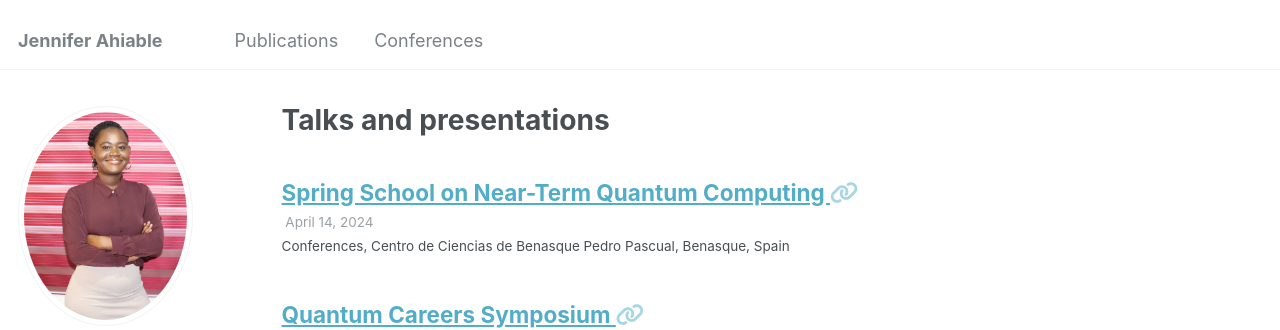
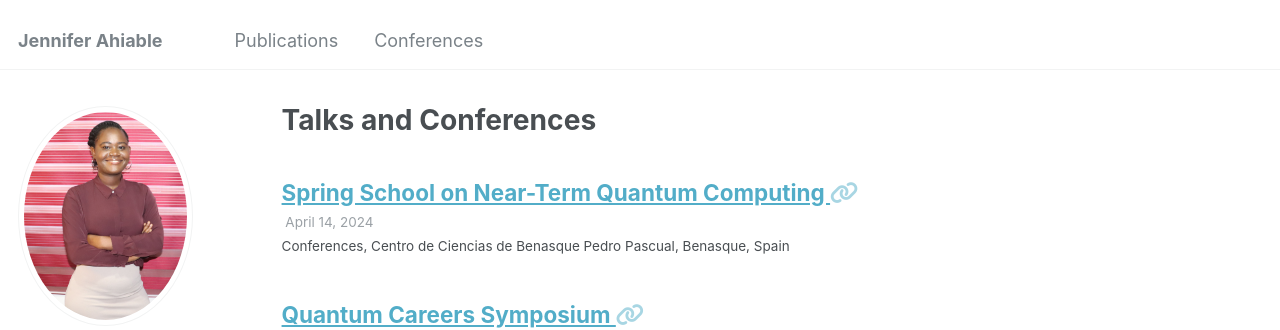
Before and after one commit to jennquantum/jenniferahiable, a Jekyll site: the page built from _pages/talks.html, in a window 1280 px wide and 1396 px high. Shown: the top 330 px of the window. Built offline with Jekyll 4.4.1, drawn with Linux system fonts in a browser that asks for light colours.

Commit message:
Update talks.html

```diff
--- a/_pages/talks.html
+++ b/_pages/talks.html
@@ -1,7 +1,7 @@
 ---
 layout: archive
-title: "Talks and presentations"
-permalink: /talks/
+title: "Talks and Conferences"
+permalink: /conferences/
 author_profile: true
 ---
 
```
